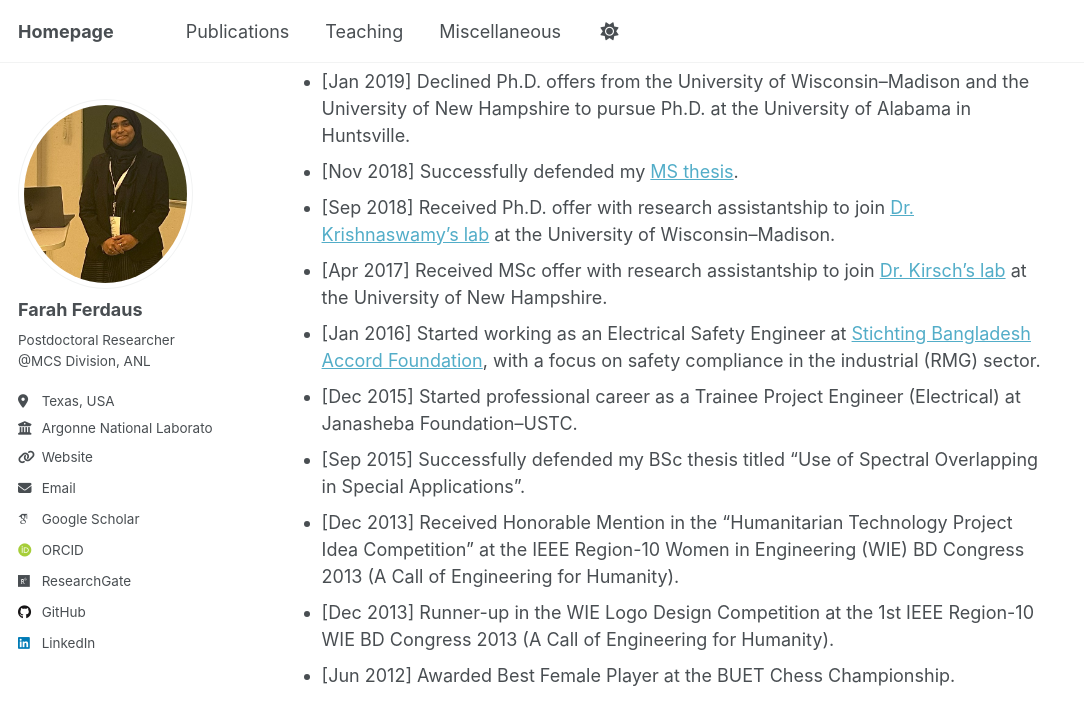
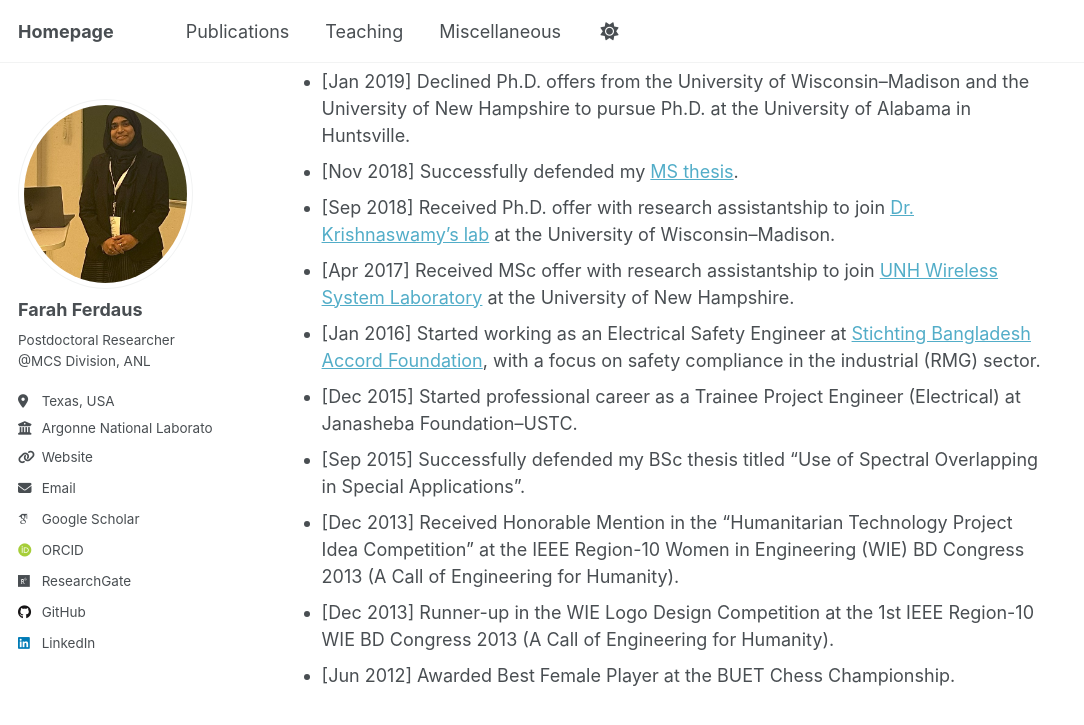
Before and after one commit to fferdaus/fferdaus.github.io, a Jekyll site: the page built from _pages/about.md, in a window 1280 px wide and 900 px high, scrolled down 3496 px. Shown: the top 725 px of the window, without its empty margins (0-1084 px from the left). Built offline with Jekyll 4.4.1, drawn with Linux system fonts in a browser that asks for light colours; some web fonts are replaced.

Commit message:
Update about.md

```diff
--- a/_pages/about.md
+++ b/_pages/about.md
@@ -87,7 +87,7 @@ She has published numerous scientific articles, including journal articles, conf
 - [Jan 2019] Declined Ph.D. offers from the University of Wisconsin–Madison and the University of New Hampshire to pursue Ph.D. at the University of Alabama in Huntsville.
 - [Nov 2018] Successfully defended my [MS thesis](https://www.proquest.com/openview/fc2609e2f960bdda4da60559ab25f92e/1?pq-origsite=gscholar&cbl=18750&diss=y).
 - [Sep 2018] Received Ph.D. offer with research assistantship to join [Dr. Krishnaswamy's lab](https://engineering.wisc.edu/directory/profile/bhuvana-krishnaswamy/) at the University of Wisconsin–Madison.
-- [Apr 2017] Received MSc offer with research assistantship to join [Dr. Kirsch's lab](https://nicholasjkirsch.com/) at the University of New Hampshire.
+- [Apr 2017] Received MSc offer with research assistantship to join [UNH Wireless System Laboratory](https://nicholasjkirsch.com/) at the University of New Hampshire.
 - [Jan 2016] Started working as an Electrical Safety Engineer at [Stichting Bangladesh Accord Foundation](https://bangladeshaccord.org/), with a focus on safety compliance in the industrial (RMG) sector.
 - [Dec 2015] Started professional career as a Trainee Project Engineer (Electrical) at Janasheba Foundation–USTC.
 - [Sep 2015] Successfully defended my BSc thesis titled "Use of Spectral Overlapping in Special Applications".
```
